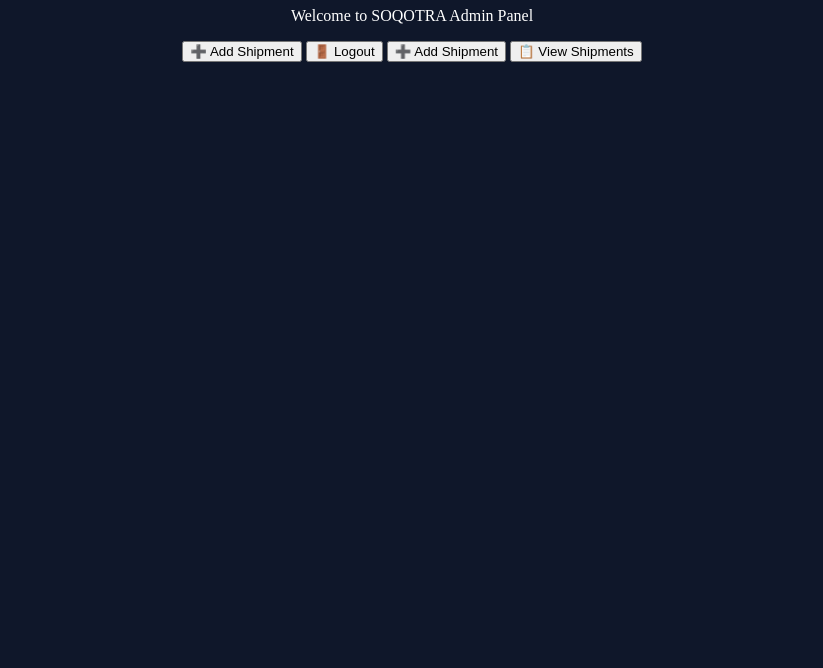
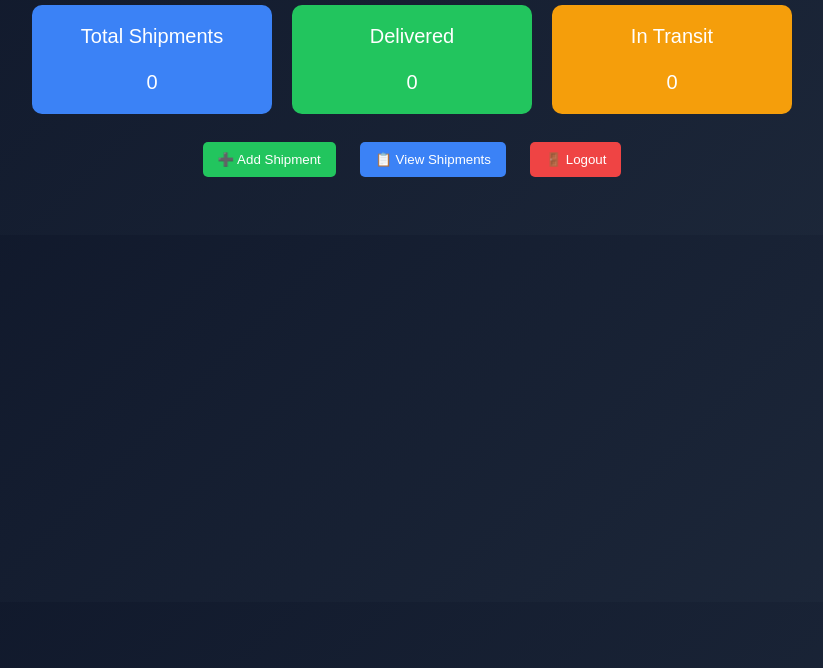
Before and after one commit to MRizwan2016/soqotra-cargo, a plain HTML site: page frontend/dashboard.html in a window 1280 px wide. Shown: the part 132-800 px from the top of the page, without its empty margins (228-1051 px from the left). Drawn offline with Linux system fonts and the light colour scheme; no server answers.

Commit message:
Update dashboard.html

```diff
--- a/frontend/dashboard.html
+++ b/frontend/dashboard.html
@@ -1,26 +1,97 @@
 <!DOCTYPE html>
 <html>
 <head>
-  <title>Dashboard</title>
+<title>Admin Dashboard</title>
+
+<style>
+body {
+    font-family: Arial;
+    background: linear-gradient(135deg, #0f172a, #1e293b);
+    color: white;
+    text-align: center;
+    padding: 40px;
+}
+
+h1 {
+    margin-bottom: 20px;
+}
+
+.container {
+    display: flex;
+    justify-content: center;
+    gap: 20px;
+    margin-top: 30px;
+}
+
+.card {
+    padding: 20px;
+    border-radius: 10px;
+    width: 200px;
+    font-size: 20px;
+}
+
+.total { background: #3b82f6; }
+.delivered { background: #22c55e; }
+.transit { background: #f59e0b; }
+
+button {
+    margin: 10px;
+    padding: 10px 15px;
+    border: none;
+    border-radius: 5px;
+    cursor: pointer;
+}
+
+.add { background: #22c55e; color: white; }
+.view { background: #3b82f6; color: white; }
+.logout { background: #ef4444; color: white; }
+
+</style>
 </head>
 
-<body style="background:#0f172a; color:white; text-align:center; padding:50px;">
+<body>
 
 <h1>📊 Admin Dashboard</h1>
 
-  <p>Welcome to SOQOTRA Admin Panel</p>
+<div class="container">
+    <div class="card total">
+        Total Shipments <br><br>
+        <span id="total">0</span>
+    </div>
 
-  <button onclick="goAdd()">➕ Add Shipment</button>
-  <button onclick="logout()">🚪 Logout</button>
-  <button onclick="window.location.href='add-shipment.html'">➕ Add Shipment</button>
- <button onclick="window.location.href='shipments.html'">📋 View Shipments</button>
+    <div class="card delivered">
+        Delivered <br><br>
+        <span id="delivered">0</span>
+    </div>
+
+    <div class="card transit">
+        In Transit <br><br>
+        <span id="transit">0</span>
+    </div>
+</div>
+
+<br>
+
+<button class="add" onclick="location.href='add-shipment.html'">➕ Add Shipment</button>
+<button class="view" onclick="location.href='shipments.html'">📋 View Shipments</button>
+<button class="logout" onclick="logout()">🚪 Logout</button>
 
 <script>
- <button onclick="window.location.href='add-shipment.html'">➕ Add Shipment</button>
- <button onclick="window.location.href='update-shipment.html'">✏️ Update Shipment</button>
+
+// LOAD STATS
+fetch("/api/stats")
+.then(res => res.json())
+.then(data => {
+    document.getElementById("total").innerText = data.total || 0;
+    document.getElementById("delivered").innerText = data.delivered || 0;
+    document.getElementById("transit").innerText = data.transit || 0;
+})
+.catch(() => alert("Error loading stats"));
+
 function logout() {
     window.location.href = "login.html";
 }
+
 </script>
 
 </body>
```
Lines whose indentation alone changed are shown as unchanged.
